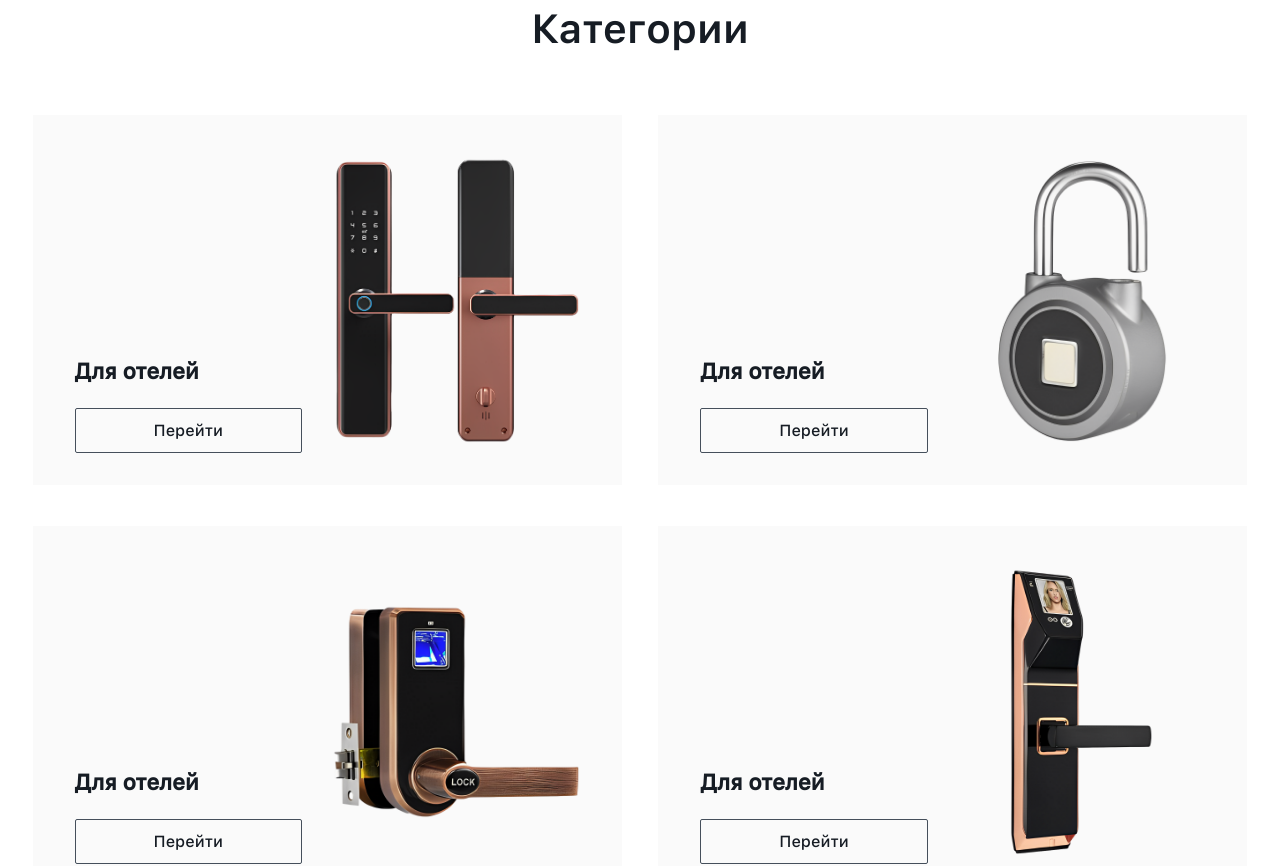
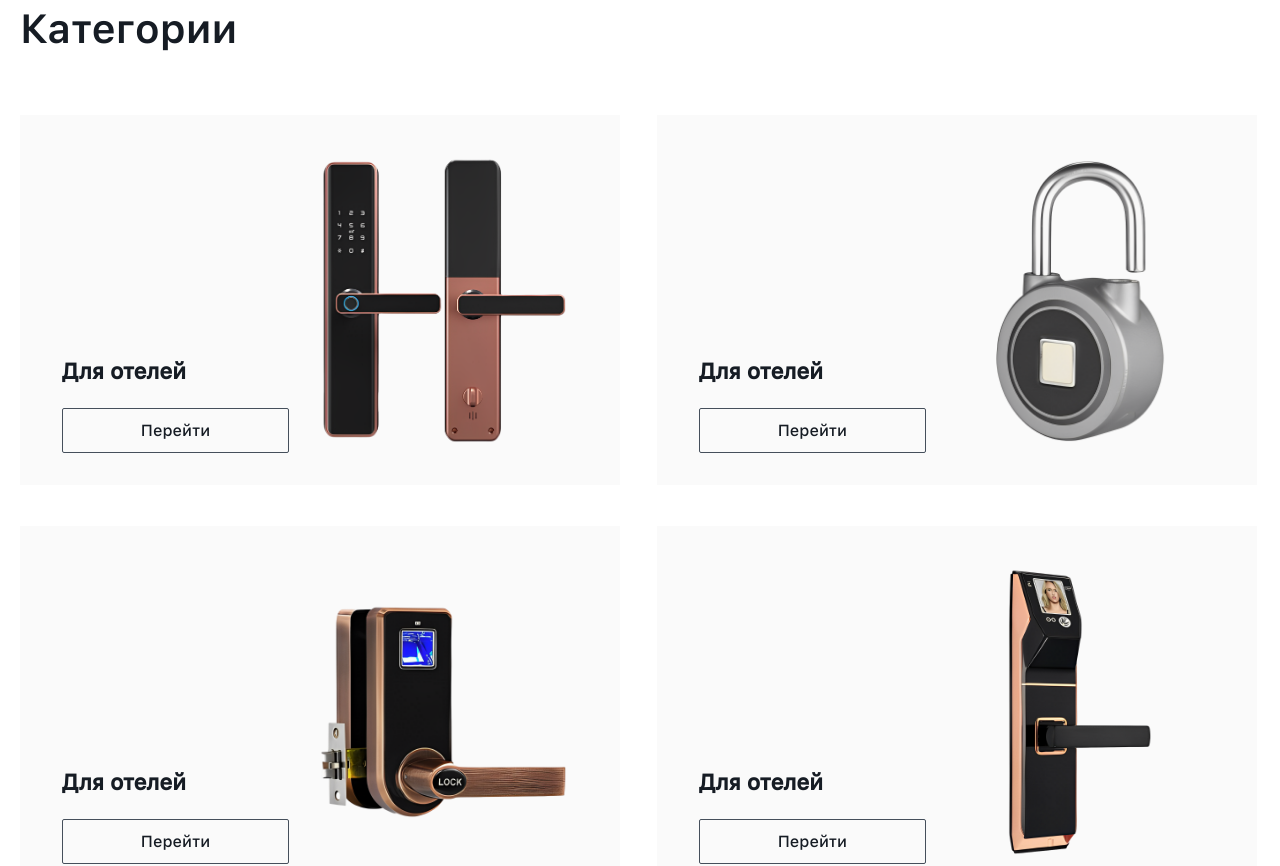
Before and after one commit to iamalidev/golden-soft, a React (Create React App) app: page /category in a window 1280 px wide. Shown: the top 866 px of the page. Built offline with nearby package versions, Linux system fonts and the light colour scheme.

Commit message:
added container to category component

```diff
--- a/src/components/Category/index.jsx
+++ b/src/components/Category/index.jsx
@@ -7,10 +7,12 @@ import thirdImg from "../../assets/img/category_img3.png";
 import fourthImg from "../../assets/img/category_img4.png";
 import { Link } from "react-router-dom";
 import { PriceBtn } from "../Banner/style";
+import { Container } from "../Container/style";
 
 const Category = () => {
   return (
     <Style.CategoryWrapper>
+      <Container>
         <Style.CategoryTitle>Категории</Style.CategoryTitle>
         <Style.CategoryItemsWrapper>
           <Style.CategoryTopItems>
@@ -63,6 +65,7 @@ const Category = () => {
           </Style.CategoryBottomItems>
           <Style.CategoryLink>Все категории</Style.CategoryLink>
         </Style.CategoryItemsWrapper>
+      </Container>
     </Style.CategoryWrapper>
   );
 };
--- a/src/components/Category/style.js
+++ b/src/components/Category/style.js
@@ -17,6 +17,7 @@ const CategoryTitle = styled.h2`
 `;
 
 const CategoryItemsWrapper = styled.div`
+  width: 100%;
   ${Flex.justFlex}
   flex-direction: column;
   ${adaptiveValue("gap", 40, 45)}
@@ -24,7 +25,6 @@ const CategoryItemsWrapper = styled.div`
 `;
 
 const CategoryTopItems = styled.div`
-  ${adaptiveValue("max-width", 1240, 320)}
   ${Flex.justFlex}
   ${adaptiveValue("gap", 40, 20)}
   position: relative;
```
Lines whose indentation alone changed are shown as unchanged.
